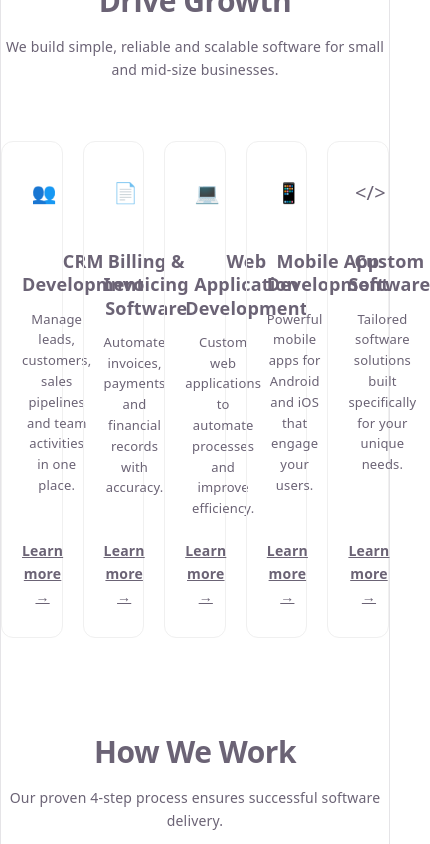
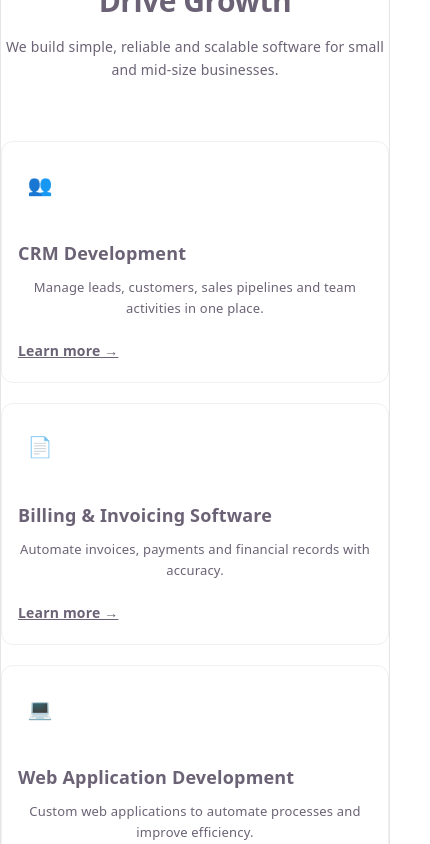
Before and after one commit to akp660/ClientSolution_Website, a React (Vite) app: page / in a window 390 px wide. Shown: the part 1180-2024 px from the top of the page, 430 px wide, since content can reach past the window. Built offline with nearby package versions, Linux system fonts and the light colour scheme; the HTML template or start-up script is replaced by a standard one.

Commit message:
fixed responsiveness issue

```diff
--- a/src/components/Services.css
+++ b/src/components/Services.css
@@ -34,6 +34,9 @@
   gap: 30px;
   max-width: 1100px;
   margin: 0 auto;
+  width: 100%;
+  flex-wrap: wrap;
+  box-sizing: border-box;
 }
 
 .service-card {
@@ -128,11 +131,16 @@
 
   .services-grid {
     gap: 20px;
+    width: 100%;
+    padding: 20px 0 32px;
+    box-sizing: border-box;
   }
 
   .service-card {
     min-width: 0;
     padding: 28px 20px;
+    width: calc(50% - 10px);
+    box-sizing: border-box;
   }
 
   .service-icon {
@@ -151,3 +159,10 @@
     font-size: 13px;
   }
 }
+
+@media (max-width: 480px) {
+  .service-card {
+    width: 100%;
+    padding: 20px 16px;
+  }
+}
--- a/src/styles/global.css
+++ b/src/styles/global.css
@@ -44,6 +44,14 @@ body {
   color: var(--text-main);
   line-height: 1.6;
   -webkit-font-smoothing: antialiased;
+  overflow-x: hidden;
+  width: 100vw;
+  max-width: 100%;
+}
+
+html {
+  width: 100%;
+  overflow-x: hidden;
 }
 
 a {
@@ -132,21 +140,40 @@ img {
   body {
     display: block;
     width: 100%;
+    max-width: 100%;
+    overflow-x: hidden;
+  }
+
+  html {
+    width: 100%;
     overflow-x: hidden;
   }
 
   #root {
-    width: min(100%, 430px);
-    max-width: 430px;
-    margin: 0 auto;
+    width: 100%;
+    max-width: 100%;
+    margin: 0;
     border-inline: none;
+    padding: 0;
   }
 
   .container {
+    width: 100%;
+    max-width: 100%;
     padding: 0 16px;
+    box-sizing: border-box;
+    margin: 0 auto;
   }
 
   .section {
     padding: 72px 0;
+    width: 100%;
+    overflow-x: hidden;
   }
 }
+
+@media (max-width: 480px) {
+  .container {
+    padding: 0 12px;
+  }
+}
```
